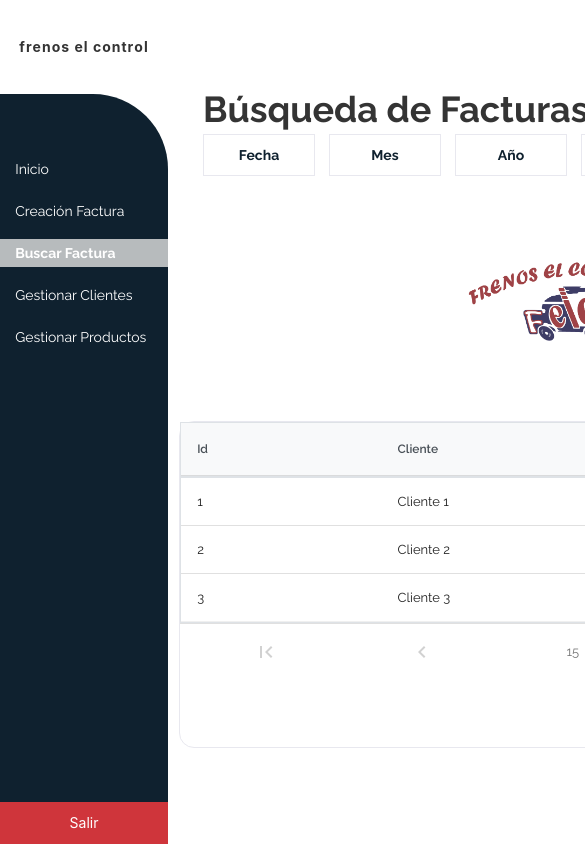
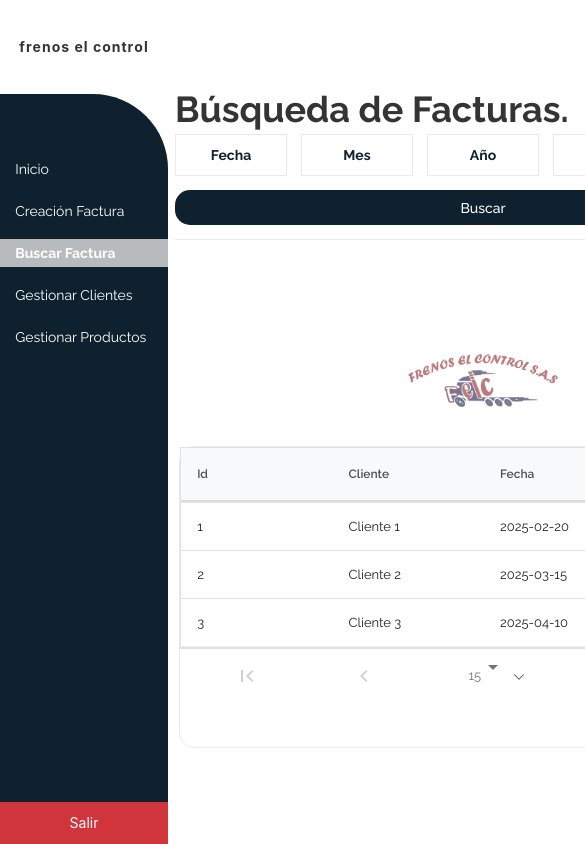
Before and after one commit to Kgnot/FrenosElControlFront, a React (Vite) app: page /buscar-factura in a window 390 px wide. Shown: the top 844 px of the page, 585 px wide, since content can reach past the window. Built offline with nearby package versions, Linux system fonts and the light colour scheme.

Commit message:
Search Invoice: Fixed search invoice css' section

```diff
--- a/src/ui/components/SearchInvoice/invoiceSearch/InvoiceSearch.css
+++ b/src/ui/components/SearchInvoice/invoiceSearch/InvoiceSearch.css
@@ -1,74 +1,177 @@
-.invoiceSearch
-{
+.invoiceSearch {
     position: relative;
     display: flex;
     flex-direction: column;
     padding: 0 2.5em;
+    min-height: 400px; /* Altura mínima fija para evitar movimientos */
 }
 
-.active-filters
-{
-    margin-top: 1em;
+.filter_buttons_button {
+    position: relative;
+    display: flex;
+    justify-content: space-between;
+    align-items: center;
+    margin-bottom: 1em;
+    padding-bottom: 1em;
+    border-bottom: 1px solid #e9ecef;
+}
+
+.searchInvoiceButton {
+    color: var(--white);
+    background-color: var(--color-primary);
+    width: 10em;
+    height: 2.5em; /* Altura fija */
+    border: none;
+    border-radius: 15px;
+    transition: background-color 0.2s ease-out;
+    cursor: pointer;
+    font-weight: 500;
+}
+
+.searchInvoiceButton:hover {
+    background-color: var(--select_button);
+    color: var(--color-primary);
+}
+
+.active-filters {
     position: relative;
     display: flex;
     flex-direction: column;
-    gap: 0.5em;
-    height: 100%;
-}
-.filter_buttons_button
-{
-    position: relative;
-    display: flex;
-    justify-content: space-between;
+    gap: 1em;
+    flex: 1; /* Ocupa todo el espacio disponible */
+    min-height: 300px; /* Altura mínima fija para el área de filtros */
+    overflow-y: auto; /* Scroll si hay muchos filtros */
 }
 
-.searchInvoiceButton
-{
-    color:var(--white);
-    background-color:  var(--color-primary);
-    width: 10em;
-    border-radius: 15px;
-    transition: background-color 0.2s ease-out;
-}
-.searchInvoiceButton:hover
-{
-    background-color:  var(--select_button);
-    color: var(--color-primary)
-
-}
-.active-filters-type
-{
+.active-filters-type {
     position: relative;
     display: flex;
     width: 100%;
-    & span{
-        display:flex;
-        width: 7em;
-        align-items: center;
-    }
-    &:last-child{
-    }
-    & input
-    {
-        width: 85%;
-    }
+    align-items: center;
+    padding: 0.75em 0;
+    border-bottom: 1px solid #f0f0f0;
+    animation: fadeIn 0.2s ease-in-out; /* Animación suave al aparecer */
 }
 
-.waitingFilters
-{
-    display:flex;
+.active-filters-type span {
+    display: flex;
+    width: 7em;
+    min-width: 7em; /* Ancho mínimo fijo */
+    align-items: center;
+    font-weight: 500;
+    margin-right: 1em;
+}
+
+.active-filters-type input,
+.active-filters-type select {
+    flex: 1;
+    padding: 0.5em;
+    border: 1px solid #ddd;
+    border-radius: 4px;
+    font-size: 0.875em;
+    transition: border-color 0.2s ease;
+}
+
+.active-filters-type input:focus,
+.active-filters-type select:focus {
+    outline: none;
+    border-color: var(--color-primary);
+    box-shadow: 0 0 0 2px rgba(0, 123, 255, 0.25);
+}
+
+.waitingFilters {
+    display: flex;
     flex-direction: column;
     align-items: center;
     justify-content: center;
     height: 100%;
-    & img
-    {
-        width: 30%;
-        object-fit: contain;
-        filter: grayscale(0.4);
+    min-height: 250px; /* Altura mínima fija */
+    position: absolute;
+    top: 0;
+    left: 0;
+    right: 0;
+    bottom: 0;
+}
+
+.waitingFilters img {
+    width: 30%;
+    max-width: 150px;
+    object-fit: contain;
+    filter: grayscale(0.4);
+    opacity: 0.7;
+}
+
+.waitingFilters h4 {
+    color: gray;
+    margin-top: 1em;
+    text-align: center;
+    font-weight: 400;
+}
+
+/* Animación para la aparición de filtros */
+@keyframes fadeIn {
+    from {
+        opacity: 0;
+        transform: translateY(-10px);
     }
-    & h4
-    {
-        color:gray;
+    to {
+        opacity: 1;
+        transform: translateY(0);
     }
 }
+
+/* Responsive adjustments */
+@media (max-width: 768px) {
+    .invoiceSearch {
+        padding: 0 1em;
+        min-height: 350px;
+    }
+
+    .filter_buttons_button {
+        flex-direction: column;
+        gap: 1em;
+        align-items: stretch;
+    }
+
+    .searchInvoiceButton {
+        width: 100%;
+    }
+
+    .active-filters-type {
+        flex-direction: column;
+        align-items: stretch;
+        gap: 0.5em;
+    }
+
+    .active-filters-type span {
+        width: 100%;
+        min-width: auto;
+        margin-right: 0;
+    }
+
+    .active-filters {
+        min-height: 250px;
+    }
+
+    .waitingFilters {
+        min-height: 200px;
+    }
+
+    .waitingFilters img {
+        width: 40%;
+    }
+}
+
+@media (max-width: 480px) {
+    .invoiceSearch {
+        padding: 0 0.5em;
+    }
+
+    .active-filters-type span {
+        font-size: 0.875em;
+    }
+
+    .waitingFilters img {
+        width: 50%;
+    }
+}
--- a/src/ui/views/SearchInvoice.tsx
+++ b/src/ui/views/SearchInvoice.tsx
@@ -2,14 +2,13 @@ import {InvoiceSearch} from "../components/SearchInvoice/invoiceSearch/InvoiceSe
 import './styles/SearchInvoice.css'
 import {InvoiceTable} from "../components/SearchInvoice/invoiceTable/InvoiceTable.tsx";
 
-export default function SearchInvoice()
-{
+export default function SearchInvoice() {
     return (
-        <>
-            <section className={"SEARCHINVOICE_PAGE PAGE"}>
-                <InvoiceSearch className={"search_and_filters "}/>
-                <InvoiceTable className={"table_invoice_searched hijo"}/>
-            </section>
-        </>
+
+        <section className={"SEARCHINVOICE_PAGE PAGE"}>
+            <InvoiceSearch className={"search_and_filters "}/>
+            <InvoiceTable className={"table_invoice_searched hijo"}/>
+        </section>
+
     )
 }
```
